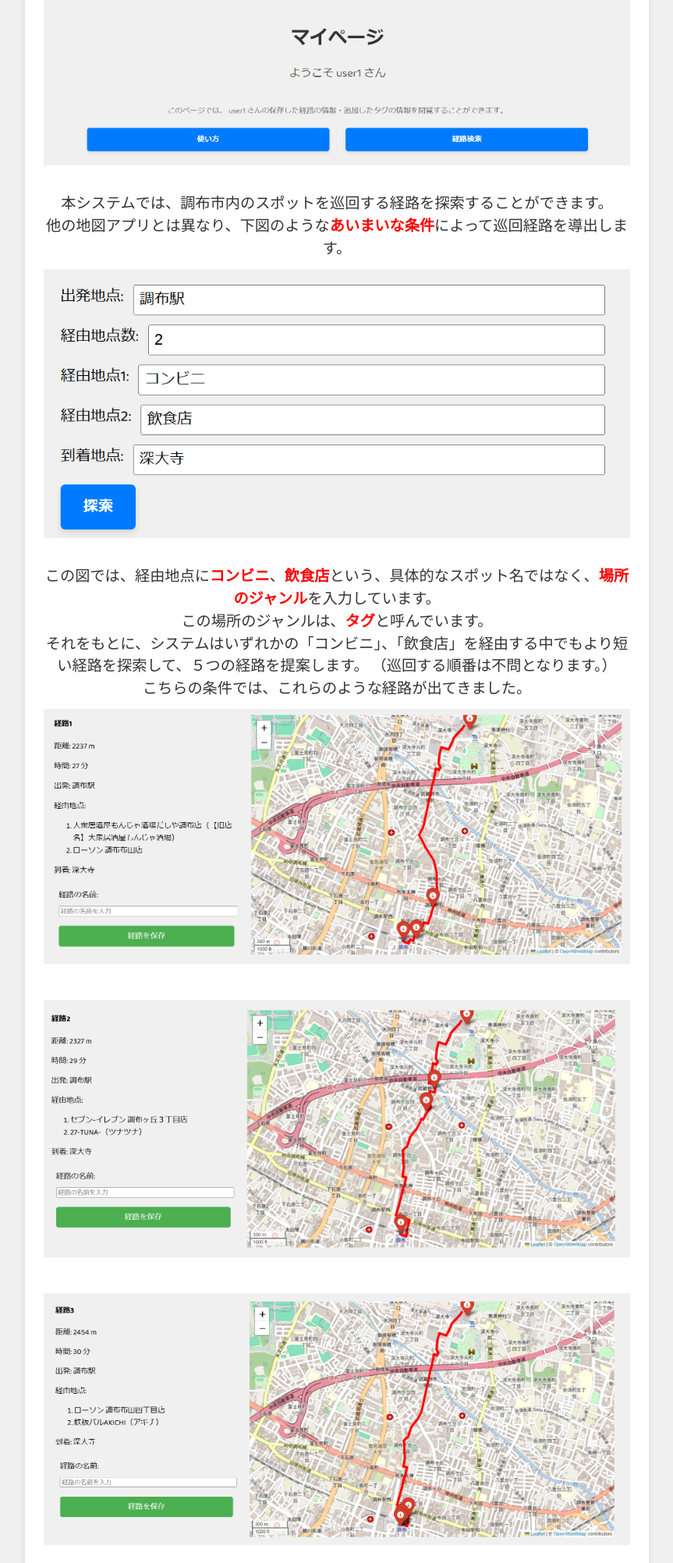
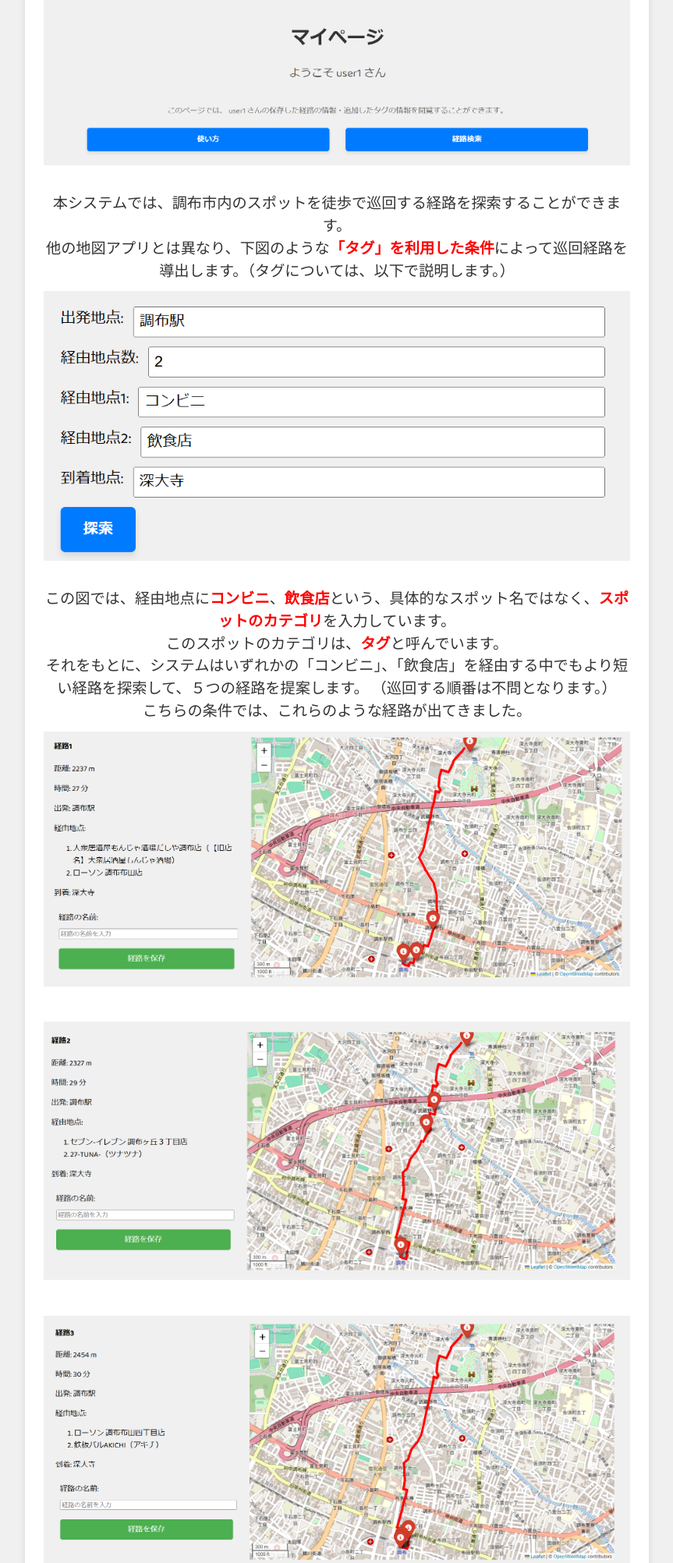
Before and after one commit to KeiNagaoka/routing_System, a Django app: page /instruction/ in a window 1280 px wide. Shown: the part 836-2840 px from the top of the page at 78% size, without its empty margins (208-1071 px from the left). Run offline with Django 5.2, Linux system fonts and the light colour scheme; the visitor is signed in with stand-in values (Sample User, id 1); parts of the project's set-up code (start-up, migrations or seed data) failed here and were passed over.

Commit message:
説明文修正

```diff
--- a/routing/templates/instruction.html
+++ b/routing/templates/instruction.html
@@ -34,11 +34,11 @@
             巡回経路探索システム「まわるくん」をご利用いただき、ありがとうございます！<br>
             <img src="{% static 'img/indexpage.png' %}" alt="まわるくん" class="feature-image">
             <br>
-            本システムでは、調布市内のスポットを巡回する経路を探索することができます。<br>
-            他の地図アプリとは異なり、下図のような<font class="red-bold">あいまいな条件</font>によって巡回経路を導出します。<br>
+            本システムでは、調布市内のスポットを徒歩で巡回する経路を探索することができます。<br>
+            他の地図アプリとは異なり、下図のような<font class="red-bold">「タグ」を利用した条件</font>によって巡回経路を導出します。（タグについては、以下で説明します。）<br>
             <img src="{% static 'img/example_joken.png' %}" alt="入力条件" class="feature-image">
-            この図では、経由地点に<font class="red-bold">コンビニ</font>、<font class="red-bold">飲食店</font>という、具体的なスポット名ではなく、<font class="red-bold">場所のジャンル</font>を入力しています。<br>
-            この場所のジャンルは、<font class="red-bold">タグ</font>と呼んでいます。<br>
+            この図では、経由地点に<font class="red-bold">コンビニ</font>、<font class="red-bold">飲食店</font>という、具体的なスポット名ではなく、<font class="red-bold">スポットのカテゴリ</font>を入力しています。<br>
+            このスポットのカテゴリは、<font class="red-bold">タグ</font>と呼んでいます。<br>
             それをもとに、システムはいずれかの「コンビニ」、「飲食店」を経由する中でもより短い経路を探索して、５つの経路を提案します。
             （巡回する順番は不問となります。）<br>
             こちらの条件では、これらのような経路が出てきました。<br>
@@ -70,7 +70,7 @@
         <p class="feature-description">
             本システムでは、自分の目的に合った巡回経路を検索することができます。<br>
             出発地点、到着地点としてスポットを入力してください。<br>
-            そして、経由地点を<font class="red-bold">スポット</font>/<font class="red-bold">タグ</font>から選択し、探索ボタンを押すと、経路が検索されます。
+            そして、経由地点を<font class="red-bold">スポット</font>または<font class="red-bold">タグ</font>から選択し、探索ボタンを押すと、経路が検索されます。
         </p>
 
         <img src="{% static 'img/joken.png' %}" alt="検索条件" class="feature-image">
```
